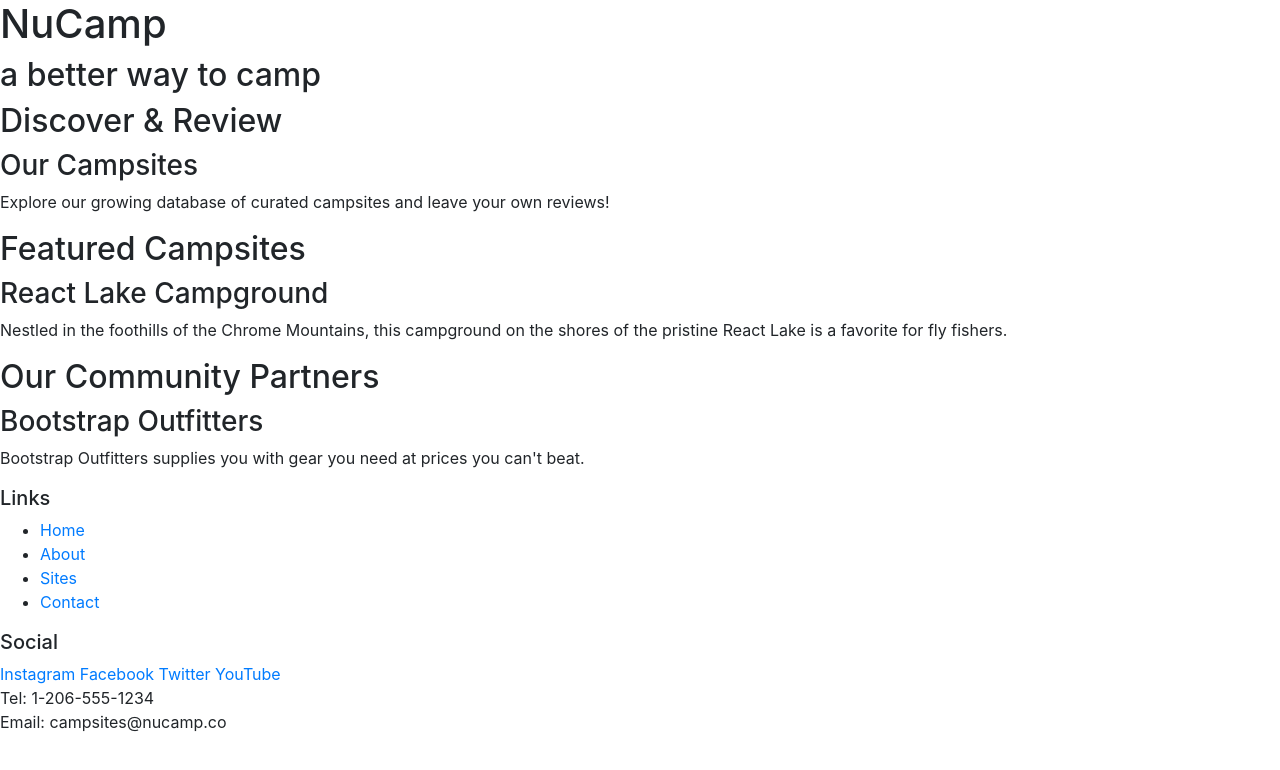
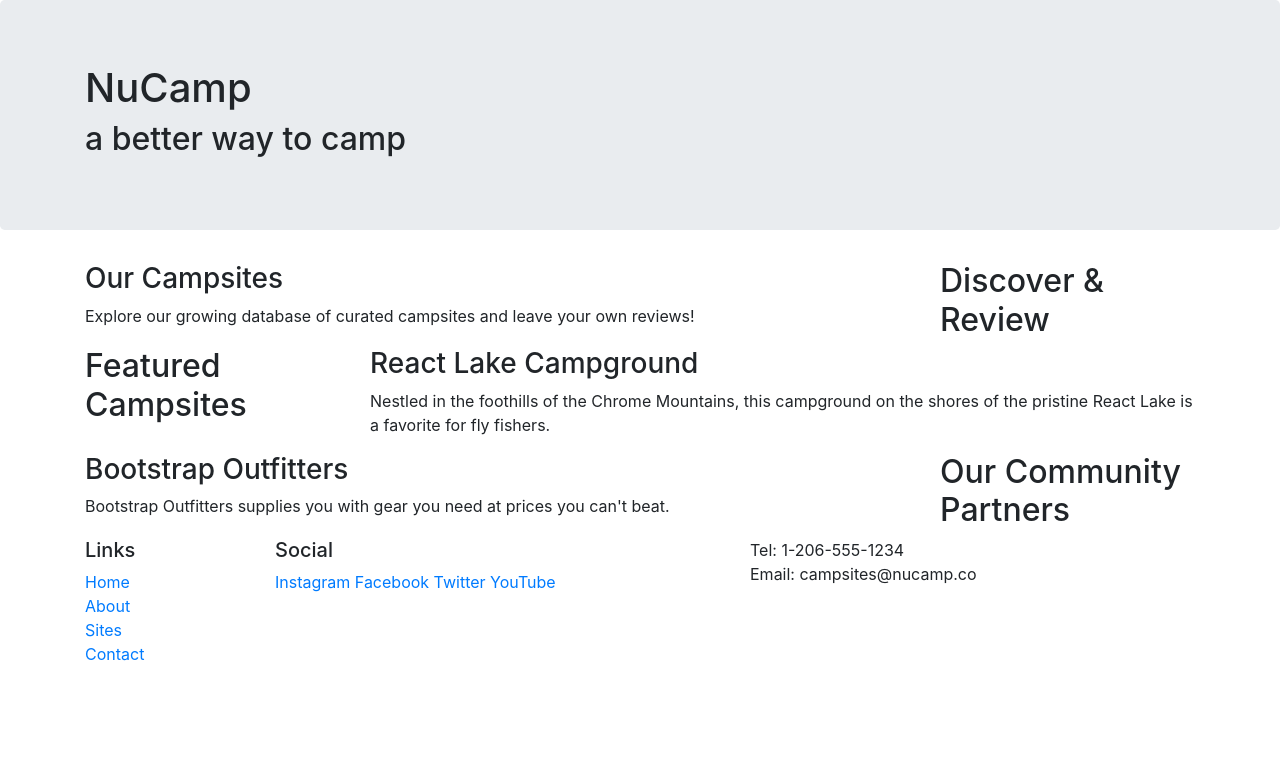
Before and after one commit to RusadeTheRed/Boostrap-Project-Setup, a website: page index.html in a window 1280 px wide. Drawn offline with nearby package versions, Linux system fonts and the light colour scheme.

Commit message:
Bootstrap Exercise Bclasses

```diff
--- a/index.html
+++ b/index.html
@@ -14,52 +14,74 @@
 
 <body>
 
-    <header>
-        <div>
+    <header class="jumbotron">
+        <div class="container">
+            <div class="row">
+                <div class="col">
                     <h1>NuCamp</h1>
                     <h2>a better way to camp</h2>
                 </div>
+            </div>
+        </div>
     </header>
 
-    <div>
+    <div class="container">
+        <div class="row">
+            <div class="col-sm-4 order-sm-last col-md-3">
                 <h2>Discover & Review</h2>
+            </div>
+            <div class="col">
                 <h3>Our Campsites</h3>
                 <p>Explore our growing database of curated campsites and leave your own reviews!</p>
             </div>
-
-    <div>
-        <h2>Featured Campsites</h2>
-        <h3>React Lake Campground</h3>
-        <p>Nestled in the foothills of the Chrome Mountains, this campground on the shores of the pristine React Lake is
-            a favorite for fly fishers.</p>
         </div>
 
-    <div>
+        <div class="row">
+            <div class="col-sm-4 col-md-3">
+                <h2>Featured Campsites</h2>
+            </div>
+            <div class="col">
+                <h3>React Lake Campground</h3>
+                <p>Nestled in the foothills of the Chrome Mountains, this campground on the shores of the pristine React
+                    Lake is a favorite for fly fishers.</p>
+            </div>
+        </div>
+
+        <div class="row">
+            <div class="col-sm-4 order-sm-last col-md-3">
                 <h2>Our Community Partners</h2>
+            </div>
+            <div class="col">
                 <h3>Bootstrap Outfitters</h3>
                 <p>Bootstrap Outfitters supplies you with gear you need at prices you can't beat.</p>
             </div>
+        </div>
 
+    </div>
     <footer>
-        <div>
+        <div class="container">
+            <div class="row">
+                <div class="col-4 col-sm-2 offset -1">
                     <h5>Links</h5>
-            <ul>
+                    <ul class="list-unstyled">
                         <li><a href="#">Home</a></li>
                         <li><a href="#">About</a></li>
                         <li><a href="#">Sites</a></li>
                         <li><a href="#">Contact</a></li>
                     </ul>
                 </div>
-        <div>
+                <div class="col-6 col-sm-5">
                     <h5>Social</h5>
                     <a href="http://instagram.com/">Instagram</a>
                     <a href="http://facebook.com/">Facebook</a>
                     <a href="http://twitter.com/">Twitter</a>
                     <a href="http://youtube.com/">YouTube</a>
                 </div>
-        <div>
+                <div class="col-sm-4">
                     Tel: 1-206-555-1234<br />
                     Email: campsites@nucamp.co
+                </div>
+            </div>
         </div>
     </footer>
     <!-- jQuery must come first, then Popper.js, then the Bootstrap JavaScript plugins.-->
```
Lines whose indentation alone changed are shown as unchanged.
